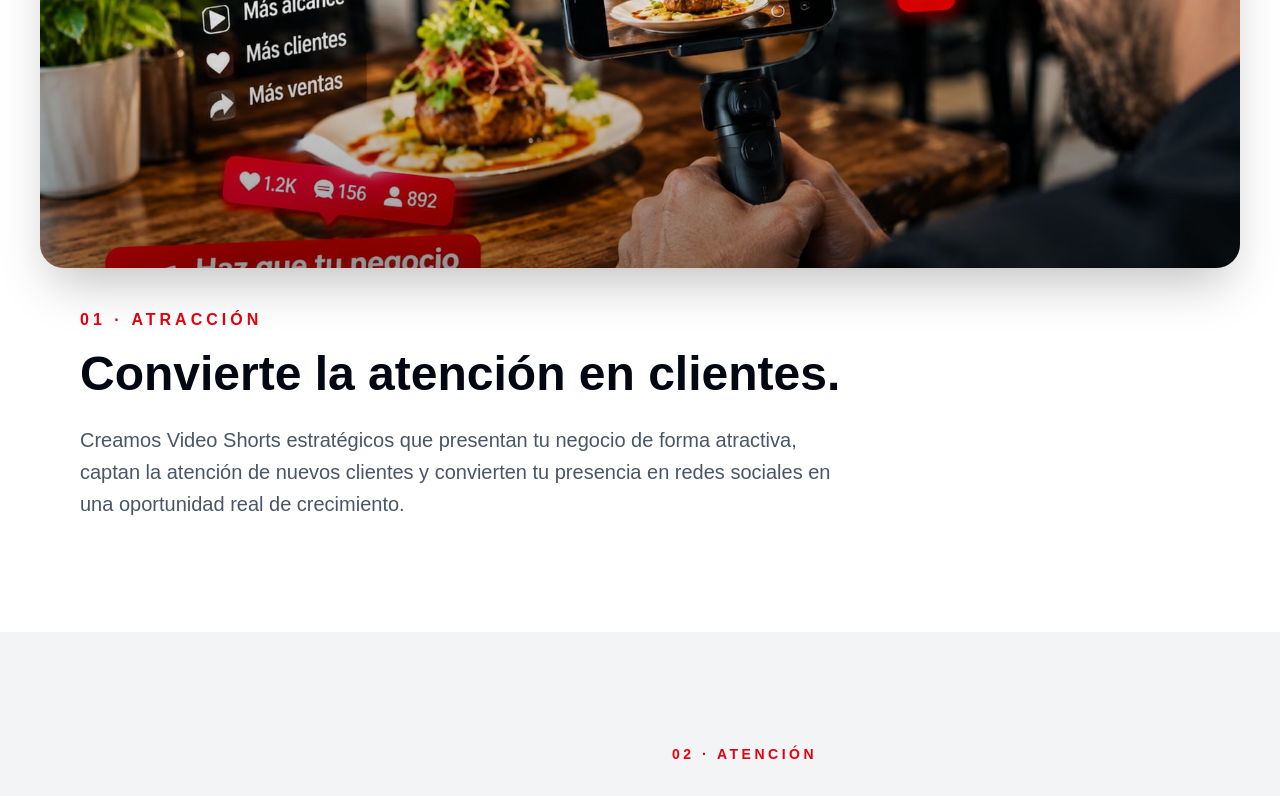
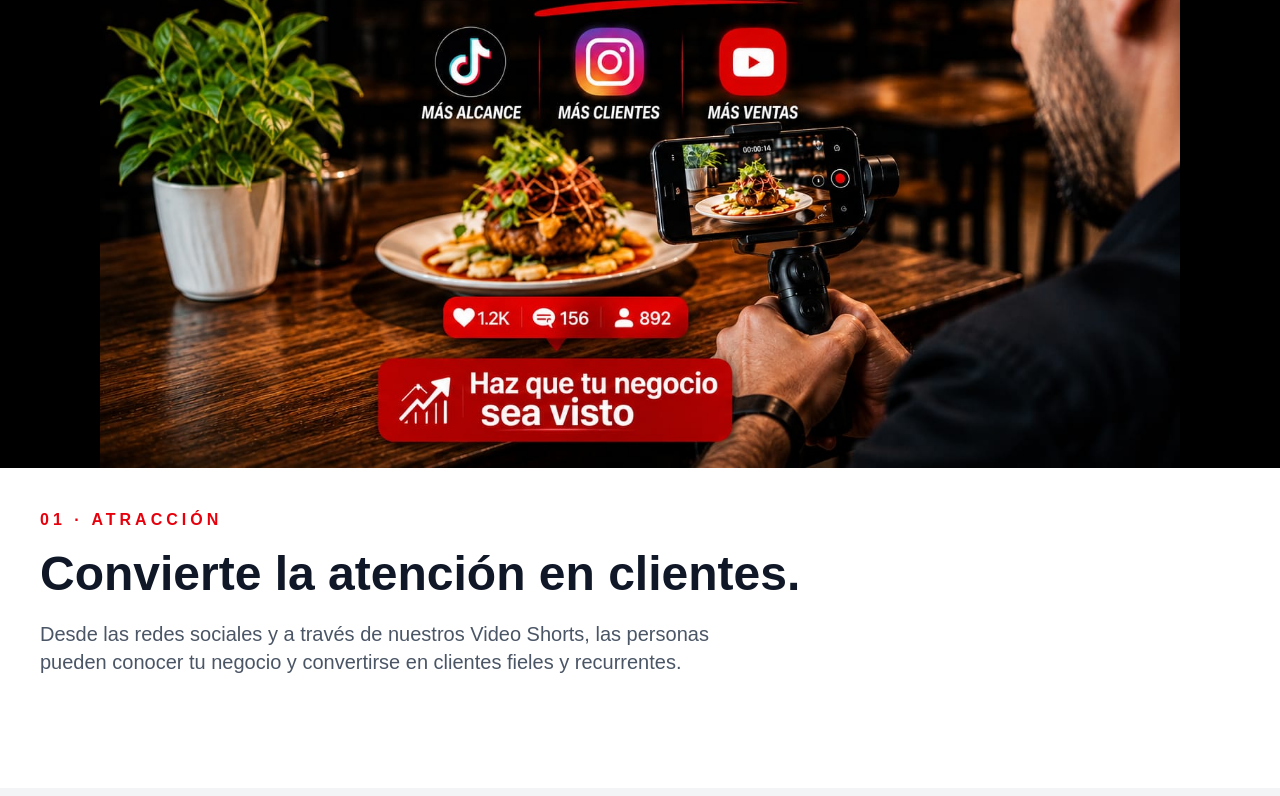
Before and after one commit to FabianGallego/ShortBizAI, a Next.js app: page / in a window 1280 px wide. Shown: the part 2000-2796 px from the top of the page. Built offline with nearby package versions, Linux system fonts and the light colour scheme.

Commit message:
Actualiza imagen de atraccion

```diff
--- a/app/page.tsx
+++ b/app/page.tsx
@@ -8,7 +8,7 @@ const pilares = [
     subtitulo: "Contenido que genera visibilidad",
     descripcion:
       "Convertimos la presencia digital de tu negocio en una herramienta comercial. Creamos Video Shorts estratégicos que presentan tu marca, despiertan interés y llevan nuevos prospectos hacia tu negocio.",
-    imagen: "/image/atraccion.jpg",
+    imagen: "/image/atraccion-horizontal.jpg",
   },
   {
     numero: "02",
@@ -50,10 +50,7 @@ export default function Home() {
 
           <div className="max-w-7xl mx-auto px-6 lg:px-10 h-[82px] flex items-center justify-between">
 
-            {/* LOGO */}
-
             <Link href="/" className="flex items-center">
-
               <Image
                 src="/logo-foodshortai.png"
                 alt="ShortBizAI"
@@ -62,11 +59,7 @@ export default function Home() {
                 priority
                 className="w-[180px] h-auto object-contain"
               />
-
             </Link>
-
-
-            {/* MENU */}
 
             <nav className="hidden md:flex items-center gap-10 text-[15px] font-semibold text-gray-700">
 
@@ -100,9 +93,6 @@ export default function Home() {
 
             </nav>
 
-
-            {/* CTA */}
-
             <Link
               href="/diagnostico"
               className="bg-red-600 hover:bg-red-700 text-white px-6 py-3 rounded-lg font-bold text-sm transition shadow-lg"
@@ -126,12 +116,10 @@ export default function Home() {
         className="relative min-h-[820px] flex items-center overflow-hidden"
       >
 
-        {/* IMAGEN DE FONDO */}
-
         <div className="absolute inset-0">
 
           <Image
-            src="/image/atraccion.jpg"
+            src="/image/atraccion-horizontal.jpg"
             alt="ShortBizAI - Atracción de clientes"
             fill
             priority
@@ -141,13 +129,7 @@ export default function Home() {
 
         </div>
 
-
-        {/* CAPA PARA FACILITAR LA LECTURA */}
-
         <div className="absolute inset-0 bg-gradient-to-r from-white via-white/90 to-white/35" />
-
-
-        {/* CONTENIDO */}
 
         <div className="relative z-10 max-w-7xl mx-auto w-full px-6 lg:px-10 pt-24">
 
@@ -160,7 +142,6 @@ export default function Home() {
               </p>
 
             </div>
-
 
             <h1 className="text-5xl md:text-7xl lg:text-[76px] leading-[0.98] font-black tracking-tight text-gray-950">
 
@@ -178,7 +159,6 @@ export default function Home() {
 
             </h1>
 
-
             <p className="mt-7 max-w-2xl text-lg md:text-xl leading-7 text-gray-600">
 
               ShortBizAI integra estrategia, Inteligencia Artificial y automatización
@@ -193,24 +173,18 @@ export default function Home() {
 
             </p>
 
-
-            {/* BOTONES */}
-
             <div className="mt-10 flex flex-col sm:flex-row gap-4">
 
               <Link
                 href="/cliente/agente-aaf"
                 className="inline-flex items-center justify-center bg-red-600 hover:bg-red-700 text-white px-8 py-4 rounded-lg font-bold shadow-xl transition"
               >
-
                 HACER UNA RESERVA
 
                 <span className="ml-4 text-xl">
                   →
                 </span>
-
               </Link>
-
 
               <a
                 href="https://TU-LINK-DE-GLIT"
@@ -218,13 +192,11 @@ export default function Home() {
                 rel="noopener noreferrer"
                 className="inline-flex items-center justify-center bg-white hover:bg-gray-50 text-gray-900 border border-gray-300 px-8 py-4 rounded-lg font-bold shadow-lg transition"
               >
-
                 PEDIR A DOMICILIO
 
                 <span className="ml-4 text-xl">
                   →
                 </span>
-
               </a>
 
             </div>
@@ -255,14 +227,13 @@ export default function Home() {
                 EL SISTEMA AAFI
               </p>
 
-
               <h2 className="mt-7 text-4xl md:text-6xl font-black leading-[1.05] text-white">
 
                 Atrae nuevos clientes.
 
                 <br />
 
-                <span className="text-red-500 whitespace-nowrap">
+                <span className="text-red-500">
                   Conquista su confianza.
                 </span>
 
@@ -272,9 +243,7 @@ export default function Home() {
 
               </h2>
 
-
               <div className="w-16 h-[3px] bg-red-500 mx-auto mt-8 mb-7" />
-
 
               <p className="max-w-2xl mx-auto text-base md:text-lg leading-7 md:leading-8 text-gray-300">
 
@@ -301,51 +270,59 @@ export default function Home() {
 
       <section className="py-28 bg-white">
 
-        <div className="max-w-7xl mx-auto px-6 lg:px-10">
+        <div className="w-full overflow-hidden">
 
-          {/* IMAGEN / TARJETA LIMPIA */}
+          {/* CELULAR — IMAGEN COMPLETA */}
 
-          <div className="relative h-[520px] overflow-hidden rounded-3xl shadow-2xl">
+          {/* CELULAR — muestra el centro de la imagen horizontal */}
+<div className="block md:hidden relative w-full h-[600px] overflow-hidden">
+  <Image
+    src="/image/atraccion-horizontal.jpg"
+    alt="Video Shorts"
+    fill
+    priority
+    sizes="100vw"
+    className="object-cover object-center"
+  />
+</div>
+
+          {/* COMPUTADOR — IMAGEN MÁS ABIERTA */}
+
+          <div className="hidden md:block relative w-full aspect-[16/9] overflow-hidden bg-black">
 
             <Image
-              src="/image/atraccion.jpg"
-              alt="ShortBizAI - Video Shorts para atraer nuevos clientes"
+              src="/image/atraccion-horizontal.jpg"
+              alt="Video Shorts para atraer nuevos clientes"
               fill
               priority
-              sizes="(max-width: 1024px) 100vw, 100vw"
-              className="object-cover"
+              sizes="100vw"
+              className="object-contain object-top"
             />
 
-            <div className="absolute inset-0 bg-gradient-to-t from-black/40 via-black/10 to-transparent" />
+          </div>
 
         </div>
 
 
-          {/* =================================================
-              TEXTO DEBAJO DE LA TARJETA
-          ================================================= */}
+        {/* TEXTO DEBAJO DE LA IMAGEN */}
 
-          <div className="mt-10 px-6 md:px-10">
+        <div className="max-w-7xl mx-auto px-6 lg:px-10 mt-10">
 
           <p className="text-sm md:text-base font-semibold tracking-[0.25em] uppercase text-red-600">
             01 · ATRACCIÓN
           </p>
 
-
-            <h3 className="mt-3 text-4xl md:text-5xl font-black leading-tight text-gray-950">
+          <h3 className="text-4xl md:text-5xl font-black mt-3 leading-tight text-gray-900">
             Convierte la atención en clientes.
           </h3>
 
+          <p className="mt-4 max-w-2xl text-lg md:text-xl text-gray-600 leading-7">
 
-            <p className="mt-5 max-w-3xl text-lg md:text-xl text-gray-600 leading-8">
-
-              Creamos Video Shorts estratégicos que presentan tu negocio de forma
-              atractiva, captan la atención de nuevos clientes y convierten tu
-              presencia en redes sociales en una oportunidad real de crecimiento.
+            Desde las redes sociales y a través de nuestros Video Shorts,
+            las personas pueden conocer tu negocio y convertirse en clientes
+            fieles y recurrentes.
 
           </p>
-
-          </div>
 
         </div>
 
@@ -362,8 +339,6 @@ export default function Home() {
 
           <div className="grid lg:grid-cols-2 gap-16 items-center">
 
-            {/* IMAGEN */}
-
             <div className="relative h-[500px] rounded-3xl overflow-hidden shadow-xl">
 
               <Image
@@ -379,14 +354,11 @@ export default function Home() {
             </div>
 
 
-            {/* TEXTO */}
-
             <div className="order-1 lg:order-2">
 
               <p className="text-red-600 font-bold tracking-[0.25em] text-sm">
                 02 · ATENCIÓN
               </p>
-
 
               <h2 className="mt-5 text-5xl md:text-6xl font-black leading-tight text-gray-950">
 
@@ -396,39 +368,25 @@ export default function Home() {
 
               </h2>
 
-
-              <p className="mt-7 text-lg leading-8 text-gray-600">
+              <p className="mt-7 text-lg leading-7 text-gray-600">
 
                 Mediante Inteligencia Artificial facilitamos la atención
-                de nuevos clientes y organizamos sus solicitudes o reservas de forma
-                rápida, clara y eficiente.
+                de nuevos clientes y organizamos sus solicitudes o reservas
+                de forma rápida, clara y eficiente.
 
               </p>
 
+              <p className="mt-4 text-lg leading-7 text-gray-600">
 
-              <p className="mt-5 text-lg leading-8 text-gray-600">
-
-                A través de nuestro sistema inteligente y automatizado, cada persona recibe una atención cercana, rápida y efectiva. Sus necesidades son escuchadas y atendidas con respuestas claras y oportunas, acompañándola durante todo el proceso hasta completar su objetivo y disfrutar de los productos o servicios de tu negocio. Así construimos afinidad y confianza, creando experiencias que hacen que quieran volver y convertirse en clientes fieles y recurrentes.
+                A través de nuestro sistema inteligente y automatizado,
+                cada persona recibe una atención cercana, rápida y efectiva.
+                Sus necesidades son escuchadas y atendidas con respuestas claras
+                y oportunas, acompañándola durante todo el proceso hasta completar
+                su objetivo y disfrutar de los productos o servicios de tu negocio.
+                Así construimos afinidad y confianza, creando experiencias que hacen
+                que quieran volver y convertirse en clientes fieles y recurrentes.
 
               </p>
-
-
-              <div className="mt-8">
-
-                <Link
-                  href="/cliente/agente-aaf"
-                  className="inline-flex items-center bg-red-600 hover:bg-red-700 text-white px-7 py-4 rounded-lg font-bold shadow-lg transition"
-                >
-
-                  HACER UNA RESERVA
-
-                  <span className="ml-4">
-                    →
-                  </span>
-
-                </Link>
-
-              </div>
 
             </div>
 
@@ -449,14 +407,11 @@ export default function Home() {
 
           <div className="grid lg:grid-cols-2 gap-16 items-center">
 
-            {/* TEXTO */}
-
             <div>
 
               <p className="text-red-600 font-bold tracking-[0.25em] text-sm">
                 03 · FIDELIZACIÓN
               </p>
-
 
               <h2 className="mt-5 text-5xl md:text-6xl font-black leading-tight text-gray-950">
 
@@ -466,7 +421,6 @@ export default function Home() {
 
               </h2>
 
-
               <p className="mt-7 text-lg leading-8 text-gray-600">
 
                 Cada cliente que llega a través del sistema representa
@@ -475,7 +429,6 @@ export default function Home() {
 
               </p>
 
-
               <p className="mt-5 text-lg leading-8 text-gray-600">
 
                 Utilizamos correo electrónico, teléfono y automatización
@@ -483,7 +436,6 @@ export default function Home() {
                 de fidelización.
 
               </p>
-
 
               <div className="mt-8 grid sm:grid-cols-3 gap-4">
 
@@ -499,7 +451,6 @@ export default function Home() {
 
                 </div>
 
-
                 <div className="border border-gray-200 rounded-xl p-5 bg-white">
 
                   <p className="font-black text-red-600">
@@ -511,7 +462,6 @@ export default function Home() {
                   </p>
 
                 </div>
-
 
                 <div className="border border-gray-200 rounded-xl p-5 bg-white">
 
@@ -530,8 +480,6 @@ export default function Home() {
             </div>
 
 
-            {/* IMAGEN */}
-
             <div className="relative h-[500px] rounded-3xl overflow-hidden shadow-xl">
 
               <Image
@@ -542,16 +490,13 @@ export default function Home() {
                 className="object-cover"
               />
 
-
               <div className="absolute inset-0 bg-gradient-to-t from-black/55 to-transparent" />
-
 
               <div className="absolute bottom-8 left-8 text-white">
 
                 <p className="text-red-400 font-bold tracking-widest text-sm">
                   FIDELIZACIÓN
                 </p>
-
 
                 <p className="text-3xl md:text-4xl font-black mt-2">
                   Clientes que vuelven.
@@ -578,8 +523,6 @@ export default function Home() {
 
           <div className="grid lg:grid-cols-2 gap-16 items-center">
 
-            {/* IMAGEN */}
-
             <div className="relative h-[500px] rounded-3xl overflow-hidden shadow-2xl">
 
               <Image
@@ -593,14 +536,11 @@ export default function Home() {
             </div>
 
 
-            {/* TEXTO */}
-
             <div>
 
               <p className="text-red-600 font-bold tracking-[0.25em] text-sm">
                 04 · INTELIGENCIA EMPRESARIAL
               </p>
-
 
               <h2 className="mt-5 text-5xl md:text-6xl font-black leading-tight text-gray-950">
 
@@ -610,7 +550,6 @@ export default function Home() {
 
               </h2>
 
-
               <p className="mt-7 text-lg leading-8 text-gray-600">
 
                 Convertimos la información de tu negocio en datos claros
@@ -619,16 +558,12 @@ export default function Home() {
 
               </p>
 
-
               <p className="mt-5 text-lg leading-8 text-gray-600">
 
                 Recibe información sobre clientes, reservas, ventas,
                 comportamiento y resultados del sistema ShortBizAI.
 
               </p>
-
-
-              {/* INDICADORES */}
 
               <div className="grid grid-cols-2 gap-4 mt-10">
 
@@ -644,7 +579,6 @@ export default function Home() {
 
                 </div>
 
-
                 <div className="rounded-2xl border border-gray-200 bg-gray-50 p-5">
 
                   <p className="text-red-600 text-xl font-black">
@@ -657,7 +591,6 @@ export default function Home() {
 
                 </div>
 
-
                 <div className="rounded-2xl border border-gray-200 bg-gray-50 p-5">
 
                   <p className="text-red-600 text-xl font-black">
@@ -669,7 +602,6 @@ export default function Home() {
                   </p>
 
                 </div>
-
 
                 <div className="rounded-2xl border border-gray-200 bg-gray-50 p-5">
 
@@ -703,8 +635,6 @@ export default function Home() {
         className="relative py-32 overflow-hidden"
       >
 
-        {/* IMAGEN DE FONDO */}
-
         <div className="absolute inset-0">
 
           <Image
@@ -717,18 +647,13 @@ export default function Home() {
 
         </div>
 
-
-        {/* CAPA DE LECTURA */}
-
         <div className="absolute inset-0 bg-white/90" />
-
 
         <div className="relative z-10 max-w-4xl mx-auto px-6 text-center">
 
           <p className="text-red-600 font-bold tracking-[0.25em] text-sm">
             DIAGNÓSTICO EMPRESARIAL
           </p>
-
 
           <h2 className="mt-5 text-5xl md:text-7xl font-black text-gray-950">
 
@@ -738,7 +663,6 @@ export default function Home() {
 
           </h2>
 
-
           <p className="mt-7 text-xl leading-8 text-gray-600">
 
             Realiza nuestro diagnóstico gratuito y descubre cómo se encuentra
@@ -746,7 +670,6 @@ export default function Home() {
             crecimiento digital.
 
           </p>
-
 
           <Link
             href="/diagnostico"
@@ -760,7 +683,6 @@ export default function Home() {
             </span>
 
           </Link>
-
 
           <p className="mt-5 text-sm text-gray-500">
             Gratis · Menos de 3 minutos · Resultado personalizado
@@ -787,7 +709,6 @@ export default function Home() {
                 SHORTBIZAI
               </p>
 
-
               <h2 className="text-4xl md:text-5xl font-black mt-3">
 
                 Atraemos.
@@ -799,7 +720,6 @@ export default function Home() {
               </h2>
 
             </div>
-
 
             <Link
               href="/diagnostico"
@@ -831,7 +751,6 @@ export default function Home() {
             className="w-[160px] h-auto"
           />
 
-
           <p className="text-sm text-gray-400">
 
             © {new Date().getFullYear()} ShortBizAI.
```
Also changed, not shown: public/image/atraccion-horizontal.jpg (added), public/image/atraccion.jpg (deleted). Lines whose indentation alone changed are shown as unchanged.
